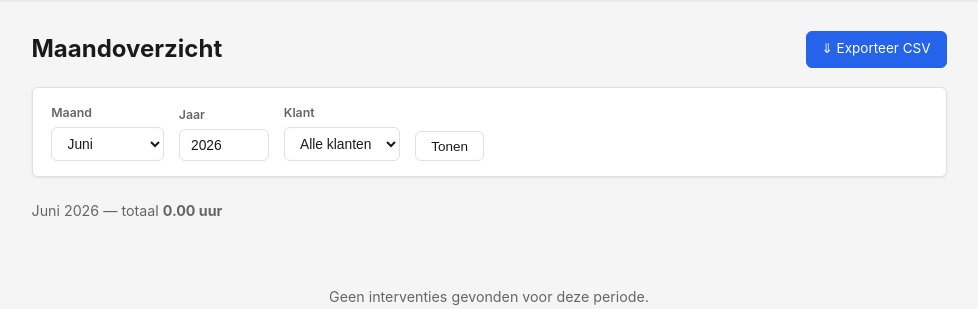
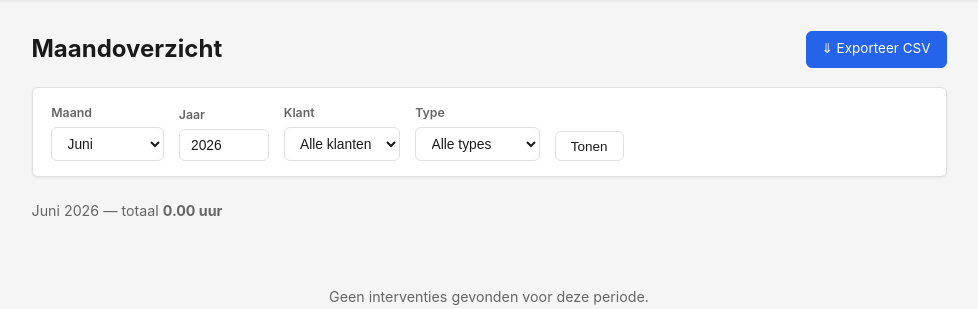
Before and after one commit to Bertrand-LE/client-tracker, a Flask app: page /overview in a window 1280 px wide. Shown: the part 52-361 px from the top of the page, without its empty margins (151-1129 px from the left). Run offline with Flask 3, Linux system fonts and the light colour scheme; data that the repository does not hold is empty.

Commit message:
Add type filter to maandoverzicht, combinable with client and date filters
- database.py: get_interventions_for_month now builds WHERE clause
  dynamically so client_id and type_ filters work independently or together
- app.py: read type_filter param in both /overview and /overview/export;
  pass all_types and selected_type to template
- templates/overview.html: add Type dropdown to filter form; thread
  type_filter through to the CSV export link

Co-Authored-By: Claude Sonnet 4.6 <noreply@anthropic.com>

```diff
--- a/app.py
+++ b/app.py
@@ -177,7 +177,9 @@ def overview():
     except ValueError:
         client_id = None
 
-    interventions = db.get_interventions_for_month(year, month, client_id)
+    selected_type = request.args.get("type_filter", "") or None
+
+    interventions = db.get_interventions_for_month(year, month, client_id, selected_type)
     all_clients = db.get_all_clients()
 
     grouped = {}
@@ -203,7 +205,9 @@ def overview():
                            months=months,
                            total_hours=total_hours,
                            all_clients=all_clients,
-                           selected_client_id=client_id)
+                           selected_client_id=client_id,
+                           all_types=db.INTERVENTION_TYPES,
+                           selected_type=selected_type)
 
 
 @app.route("/overview/export")
@@ -221,7 +225,9 @@ def export_csv():
     except ValueError:
         client_id = None
 
-    interventions = db.get_interventions_for_month(year, month, client_id)
+    selected_type = request.args.get("type_filter", "") or None
+
+    interventions = db.get_interventions_for_month(year, month, client_id, selected_type)
 
     def _flat(text):
         """Collapse newlines so notes never break a CSV row."""
--- a/database.py
+++ b/database.py
@@ -106,26 +106,25 @@ def get_interventions_this_month():
     return rows
 
 
-def get_interventions_for_month(year, month, client_id=None):
+def get_interventions_for_month(year, month, client_id=None, type_=None):
     period = f"{year:04d}-{month:02d}"
+    conditions = ["strftime('%Y-%m', i.date) = ?"]
+    params = [period]
+    if client_id:
+        conditions.append("i.client_id = ?")
+        params.append(client_id)
+    if type_:
+        conditions.append("i.type = ?")
+        params.append(type_)
+    where = " AND ".join(conditions)
     conn = get_connection()
-    if client_id:
-        rows = conn.execute("""
-            SELECT i.*, c.name AS client_name
-            FROM interventions i
-            JOIN clients c ON c.id = i.client_id
-            WHERE strftime('%Y-%m', i.date) = ?
-              AND i.client_id = ?
-            ORDER BY c.name COLLATE NOCASE, i.date
-        """, (period, client_id)).fetchall()
-    else:
-        rows = conn.execute("""
-            SELECT i.*, c.name AS client_name
-            FROM interventions i
-            JOIN clients c ON c.id = i.client_id
-            WHERE strftime('%Y-%m', i.date) = ?
-            ORDER BY c.name COLLATE NOCASE, i.date
-        """, (period,)).fetchall()
+    rows = conn.execute(f"""
+        SELECT i.*, c.name AS client_name
+        FROM interventions i
+        JOIN clients c ON c.id = i.client_id
+        WHERE {where}
+        ORDER BY c.name COLLATE NOCASE, i.date
+    """, params).fetchall()
     conn.close()
     return rows
 
--- a/templates/overview.html
+++ b/templates/overview.html
@@ -4,7 +4,7 @@
 {% block content %}
 <div class="page-header">
   <h1>Maandoverzicht</h1>
-  <a href="{{ url_for('export_csv', year=year, month=month, client_id=selected_client_id or '') }}" class="btn btn-primary">&#8659; Exporteer CSV</a>
+  <a href="{{ url_for('export_csv', year=year, month=month, client_id=selected_client_id or '', type_filter=selected_type or '') }}" class="btn btn-primary">&#8659; Exporteer CSV</a>
 </div>
 
 <form method="get" class="filter-form">
@@ -27,6 +27,15 @@
         <option value="">Alle klanten</option>
         {% for c in all_clients %}
         <option value="{{ c.id }}" {% if selected_client_id == c.id %}selected{% endif %}>{{ c.name }}</option>
+        {% endfor %}
+      </select>
+    </div>
+    <div class="form-group">
+      <label for="type_filter">Type</label>
+      <select id="type_filter" name="type_filter">
+        <option value="">Alle types</option>
+        {% for t in all_types %}
+        <option value="{{ t }}" {% if selected_type == t %}selected{% endif %}>{{ t }}</option>
         {% endfor %}
       </select>
     </div>
```
